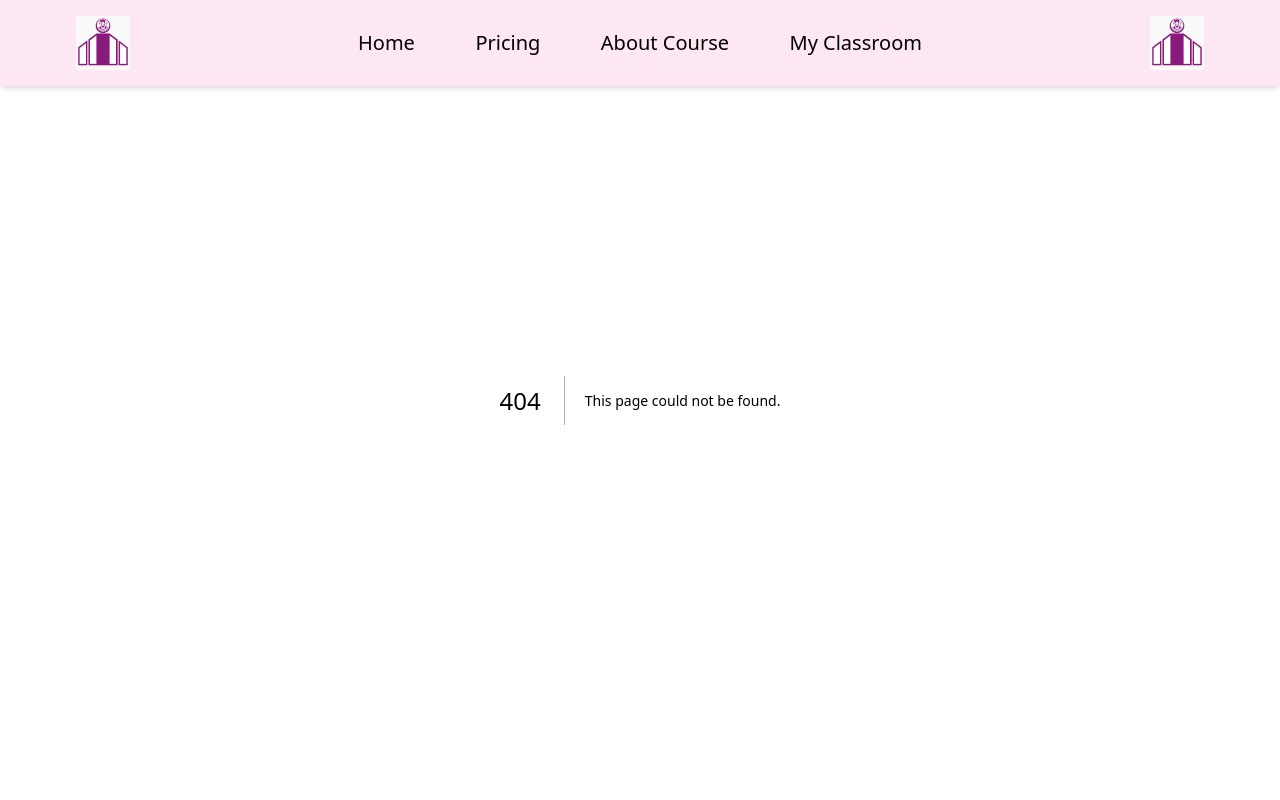
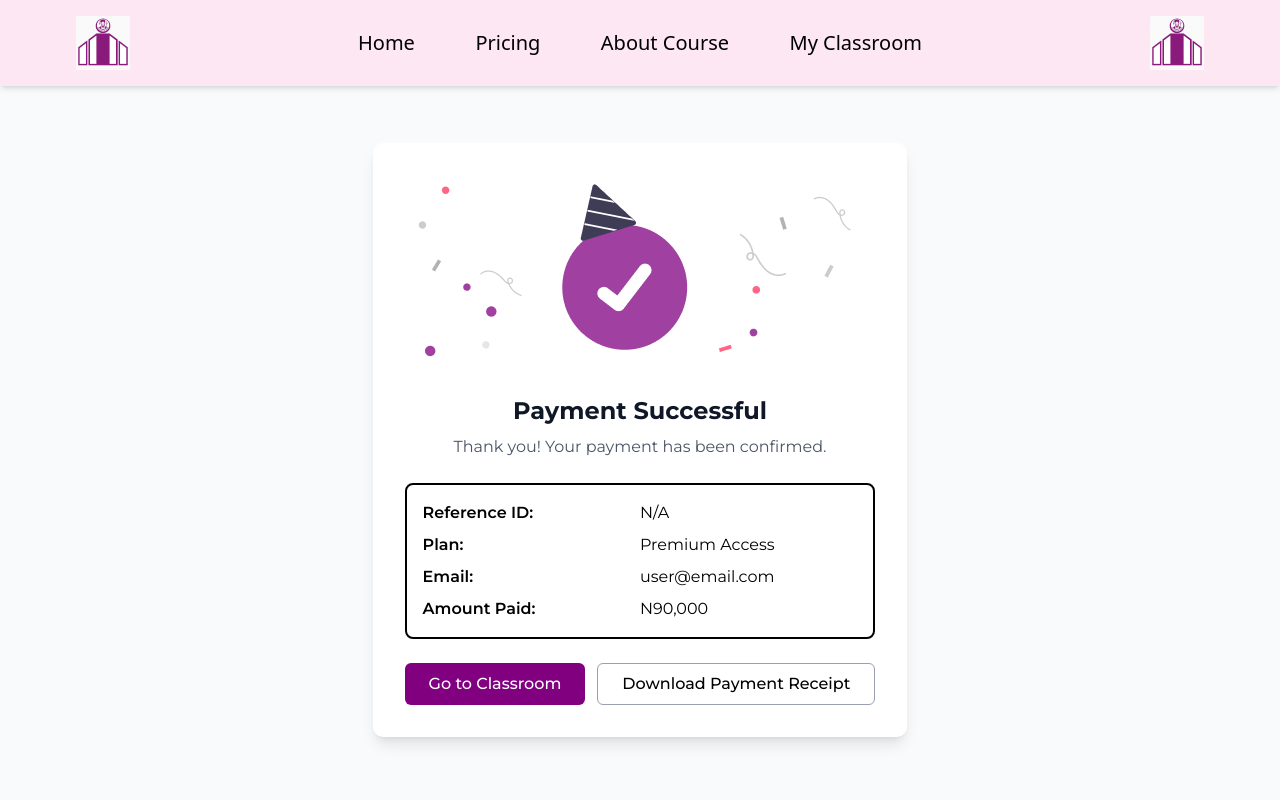
Before and after one commit to unibeninterns/research_frontend, a Next.js app: page /payment/success in a window 1280 px wide. Before the commit this address had no page. Shown: the top 800 px of the page. Built offline with nearby package versions, Linux system fonts and the light colour scheme.

Commit message:
Added payment screen

```diff
--- a/app/layout.tsx
+++ b/app/layout.tsx
@@ -1,15 +1,16 @@
 // import type { Metadata } from 'next';
-import Link from 'next/link';
-import { Montserrat } from 'next/font/google';
-import './globals.css';
-import Image from 'next/image';
-import logo from '../components/Logo.png';
-import logo2 from '../components/logo2.png';
+import Link from "next/link";
+import { Montserrat } from "next/font/google";
+import "./globals.css";
+import Image from "next/image";
+import logo from "../components/Logo.png";
+import logo2 from "../components/logo2.png";
+import Script from "next/script";
 // import photo from '../components/Photo.png';
 // import About from '@/app/about/page';
 
 const montserrat = Montserrat({
-  subsets: ['latin'],
+  subsets: ["latin"],
 });
 
 export default function RootLayout({
@@ -18,21 +19,27 @@ export default function RootLayout({
   children: React.ReactNode;
 }) {
   return (
-    <html lang='en'>
+    <html lang="en">
+      <head>
+        <Script
+          src="https://js.paystack.co/v1/inline.js"
+          strategy="beforeInteractive"
+        />
+      </head>
       <body>
-        <header className='fixed top-0 w-full left-0 z-50 p-4 shadow-md flex items-center bg-pink-100'>
-          <div className='flex items-center justify-between w-full md:px-8 lg:px-15'>
-            <Image src={logo} alt='Drid Research Logo' width={54} height={54} />
-            <div className='hidden md:flex md:items-center lg:text-xl text-black justify-between w-1/2'>
-              <a href=''>Home</a>
-              <a href='/pricing'>Pricing</a>
-              <Link href='/about'>About Course</Link>
-              <a href=''>My Classroom</a>
+        <header className="fixed top-0 w-full left-0 z-50 p-4 shadow-md flex items-center bg-pink-100">
+          <div className="flex items-center justify-between w-full md:px-8 lg:px-15">
+            <Image src={logo} alt="Drid Research Logo" width={54} height={54} />
+            <div className="hidden md:flex md:items-center lg:text-xl text-black justify-between w-1/2">
+              <a href="">Home</a>
+              <a href="/pricing">Pricing</a>
+              <Link href="/about">About Course</Link>
+              <a href="">My Classroom</a>
             </div>
-            <div className='hidden md:flex'>
+            <div className="hidden md:flex">
               <Image
                 src={logo}
-                alt='Drid Research Logo'
+                alt="Drid Research Logo"
                 width={54}
                 height={54}
               />
@@ -41,37 +48,37 @@ export default function RootLayout({
         </header>
         <main className={`${montserrat.className} text-black`}>{children}</main>
       </body>
-      <footer className='bg-purple-950 text-white py-12 px-6 md:px-16'>
-        <div className='max-w-7xl mx-auto grid grid-cols-1 md:grid-cols-2 lg:grid-cols-2 gap-12'>
+      <footer className="bg-purple-950 text-white py-12 px-6 md:px-16">
+        <div className="max-w-7xl mx-auto grid grid-cols-1 md:grid-cols-2 lg:grid-cols-2 gap-12">
           {/* Left Side: Logo + Description */}
           <div>
-            <div className='flex items-center gap-3 mb-4'>
+            <div className="flex items-center gap-3 mb-4">
               <Image
                 src={logo2}
-                alt='Drid Research Logo'
+                alt="Drid Research Logo"
                 width={54}
                 height={54}
               />
-              <h2 className='text-2xl font-bold'>DRID</h2>
+              <h2 className="text-2xl font-bold">DRID</h2>
             </div>
-            <p className='text-gray-300 mb-4 max-w-md'>
+            <p className="text-gray-300 mb-4 max-w-md">
               Gain future-ready skills with structured research and innovation
               training from DRID, University of Benin.
             </p>
-            <p className='font-semibold mb-3'>
+            <p className="font-semibold mb-3">
               Stay updated on new DRID courses and opportunities.
             </p>
 
             {/* Email Subscription */}
-            <form className='flex w-full max-w-md mr-auto border border-gray-500 rounded-full overflow-hidden'>
+            <form className="flex w-full max-w-md mr-auto border border-gray-500 rounded-full overflow-hidden">
               <input
-                type='email'
-                placeholder='Enter your email address'
-                className='flex-grow px-4 py-2 bg-transparent text-white outline-none min-w-0'
+                type="email"
+                placeholder="Enter your email address"
+                className="flex-grow px-4 py-2 bg-transparent text-white outline-none min-w-0"
               />
               <button
-                type='submit'
-                className='bg-purple-800 px-4 py-2 text-white font-medium hover:bg-pink-700 transition whitespace-nowrap'
+                type="submit"
+                className="bg-purple-800 px-4 py-2 text-white font-medium hover:bg-pink-700 transition whitespace-nowrap"
               >
                 Notify Me
               </button>
@@ -79,57 +86,57 @@ export default function RootLayout({
           </div>
 
           {/* Right Side: Links */}
-          <div className='grid grid-cols-1 sm:grid-cols-3 gap-8'>
+          <div className="grid grid-cols-1 sm:grid-cols-3 gap-8">
             <div>
-              <h3 className='font-semibold mb-4'>DRID</h3>
-              <ul className='space-y-2 text-gray-300'>
+              <h3 className="font-semibold mb-4">DRID</h3>
+              <ul className="space-y-2 text-gray-300">
                 <li>
-                  <a href='#'>About DRID</a>
+                  <a href="#">About DRID</a>
                 </li>
                 <li>
-                  <a href='#'>Mission & Vision</a>
+                  <a href="#">Mission & Vision</a>
                 </li>
               </ul>
             </div>
 
             <div>
-              <h3 className='font-semibold mb-4'>Courses</h3>
-              <ul className='space-y-2 text-gray-300'>
+              <h3 className="font-semibold mb-4">Courses</h3>
+              <ul className="space-y-2 text-gray-300">
                 <li>
-                  <a href='#'>Course Overview</a>
+                  <a href="#">Course Overview</a>
                 </li>
                 <li>
-                  <a href='#'>Curriculum</a>
+                  <a href="#">Curriculum</a>
                 </li>
                 <li>
-                  <a href='#'>Faculty</a>
+                  <a href="#">Faculty</a>
                 </li>
                 <li>
-                  <a href='#'>FAQ</a>
+                  <a href="#">FAQ</a>
                 </li>
               </ul>
             </div>
 
             <div>
-              <h3 className='font-semibold mb-4'>Resources</h3>
-              <ul className='space-y-2 text-gray-300'>
+              <h3 className="font-semibold mb-4">Resources</h3>
+              <ul className="space-y-2 text-gray-300">
                 <li>
-                  <a href='#'>Reviews</a>
+                  <a href="#">Reviews</a>
                 </li>
                 <li>
-                  <a href='#'>Pricing</a>
+                  <a href="#">Pricing</a>
                 </li>
                 <li>
-                  <a href='#'>Privacy Policy</a>
+                  <a href="#">Privacy Policy</a>
                 </li>
                 <li>
-                  <a href='#'>Terms of Use</a>
+                  <a href="#">Terms of Use</a>
                 </li>
                 <li>
-                  <a href='#'>Help Center</a>
+                  <a href="#">Help Center</a>
                 </li>
                 <li>
-                  <a href='#'>Contact</a>
+                  <a href="#">Contact</a>
                 </li>
               </ul>
             </div>
@@ -137,19 +144,19 @@ export default function RootLayout({
         </div>
 
         {/* Bottom Section */}
-        <div className='max-w-7xl mx-auto mt-12 pt-6 border-t border-gray-700 flex flex-col md:flex-row items-center justify-between gap-4'>
-          <p className='text-gray-400 text-sm text-center md:text-left'>
+        <div className="max-w-7xl mx-auto mt-12 pt-6 border-t border-gray-700 flex flex-col md:flex-row items-center justify-between gap-4">
+          <p className="text-gray-400 text-sm text-center md:text-left">
             Copyright © 2025 Directorate of Research, Innovation & Development
             (DRID), University of Benin. All rights reserved.
           </p>
           <a
-            href='#'
-            className='flex items-center gap-2 text-gray-300 hover:text-white'
+            href="#"
+            className="flex items-center gap-2 text-gray-300 hover:text-white"
           >
             LinkedIn
           </a>
         </div>
-      </footer>{' '}
+      </footer>{" "}
     </html>
   );
 }
--- /dev/null
+++ b/app/payment/page.tsx
@@ -0,0 +1,78 @@
+"use client";
+import { useRouter } from "next/navigation";
+import paystack from "../../components/paystack-logo.png";
+
+const PaymentScreen = () => {
+  const router = useRouter();
+
+  {
+    /*
+  const payWithPaystack = () => {
+    const handler = (window as any).PaystackPop.setup({
+      key: process.env.NEXT_PUBLIC_PAYSTACK_KEY, // your public key
+      email: "customer@email.com",
+      amount: 9000000, // in kobo
+      currency: "NGN",
+      callback: async function (response: any) {
+        try {
+          // Verify with backend
+          const res = await fetch(
+            `${process.env.NEXT_PUBLIC_BACKEND_URL}/api/verify_payment/${response.reference}`
+          );
+          const data = await res.json();
+
+          if (data.status === "success") {
+            router.push("/payments/success");
+          } else {
+            alert("❌ Verification failed");
+          }
+        } catch (e) {
+          alert("⚠️ Error verifying payment");
+        }
+      },
+      onClose: function () {
+        alert("Transaction was not completed.");
+      },
+    });
+
+    handler.openIframe();
+  };
+  */
+  }
+  const payWithPaystack = () => {
+    router.push("/payment/success");
+  };
+  return (
+    <div className="min-h-screen w-full justify-center items-center flex">
+      <div className="rounded-md border-black text-center border-3 w-[500px] px-4 py-10">
+        <p className="text-3xl font-bold pb-3">Premium Access</p>
+
+        <ul className="list-disc pl-6 text-left border-y-[1px] py-6 border-gray-300">
+          <li>Full Course Access</li>
+          <li>Expert grading of Assessments</li>
+          <li>Final Exam and Certification</li>
+          <li>Official Transcript</li>
+        </ul>
+
+        <div>
+          <p className="font-bold text-xl pt-6">Total Cost</p>
+          <p className="font-bold text-2xl">N90,000</p>
+
+          <button
+            onClick={payWithPaystack}
+            className="bg-[#800080] hover:cursor-pointer text-[15px] text-white px-8 my-5 py-3 rounded-sm"
+          >
+            Pay Now
+          </button>
+        </div>
+
+        <p className="flex items-center pt-5 justify-center">
+          Secure checkout with{" "}
+          <img className="w-20 pl-2" src={paystack.src} alt="Paystack Logo" />
+        </p>
+      </div>
+    </div>
+  );
+};
+
+export default PaymentScreen;
--- /dev/null
+++ b/app/payment/success/page.tsx
@@ -0,0 +1,94 @@
+"use client";
+
+import { useRouter, useSearchParams } from "next/navigation";
+import { jsPDF } from "jspdf";
+import success from "../../../components/success.png";
+
+export default function PaymentSuccess() {
+  const router = useRouter();
+  const searchParams = useSearchParams();
+
+  // Read details from query string (from your payment verification step)
+  const reference = searchParams.get("ref") || "N/A";
+  const plan = searchParams.get("plan") || "Premium Access";
+  const email = searchParams.get("email") || "user@email.com";
+  const amount = searchParams.get("amount") || "N90,000";
+
+  // ✅ Generate and download receipt as PDF
+  const downloadReceipt = () => {
+    const doc = new jsPDF();
+
+    doc.setFontSize(18);
+    doc.text("Payment Receipt", 105, 20, { align: "center" });
+
+    doc.setFontSize(12);
+    doc.text(`Reference ID: ${reference}`, 20, 40);
+    doc.text(`Plan: ${plan}`, 20, 55);
+    doc.text(`Email: ${email}`, 20, 70);
+    doc.text(`Amount Paid: ${amount}`, 20, 85);
+    doc.text(`Date: ${new Date().toLocaleString()}`, 20, 100);
+
+    doc.setFontSize(10);
+    doc.text(
+      "Thank you for your payment. Please keep this receipt for your records.",
+      20,
+      120
+    );
+
+    doc.save(`receipt_${reference}.pdf`);
+  };
+
+  return (
+    <div className="min-h-screen flex items-center justify-center bg-gray-50 px-4">
+      <div className="bg-white shadow-lg rounded-lg p-8 mt-20 text-center">
+        {/* Success Icon */}
+        <div className="flex justify-center mb-4">
+          <div className=" text-green-600 flex items-center justify-center">
+            <img src={success.src} alt="Payment Successful Icon" />
+          </div>
+        </div>
+
+        {/* Title */}
+        <h1 className="text-2xl font-bold text-gray-900 mb-2">
+          Payment Successful
+        </h1>
+        <p className="text-gray-600 mb-6">
+          Thank you! Your payment has been confirmed.
+        </p>
+
+        {/* Payment Details */}
+        <div className="text-left border-black border-2 rounded-md p-4 mb-6">
+          <div className="grid grid-cols-2 gap-y-2">
+            <div className="font-semibold">Reference ID:</div>
+            <div>{reference}</div>
+
+            <div className="font-semibold">Plan:</div>
+            <div>{plan}</div>
+
+            <div className="font-semibold">Email:</div>
+            <div>{email}</div>
+
+            <div className="font-semibold">Amount Paid:</div>
+            <div>{amount}</div>
+          </div>
+        </div>
+
+        {/* Buttons */}
+        <div className="flex flex-row gap-3">
+          <button
+            onClick={() => router.push("/classroom")}
+            className="bg-[#800080] text-white py-2 px-6 rounded-sm hover:cursor-pointer font-medium hover:bg-purple-900 transition"
+          >
+            Go to Classroom
+          </button>
+          <button
+            onClick={downloadReceipt}
+            className="border border-gray-400 py-2 px-6 rounded-sm font-medium hover:cursor-pointer hover:bg-gray-100 transition"
+          >
+            Download Payment Receipt
+          </button>
+        </div>
+      </div>
+    </div>
+  );
+}
```
Also changed, not shown: components/paystack-logo.png (added), components/success.png (added).
